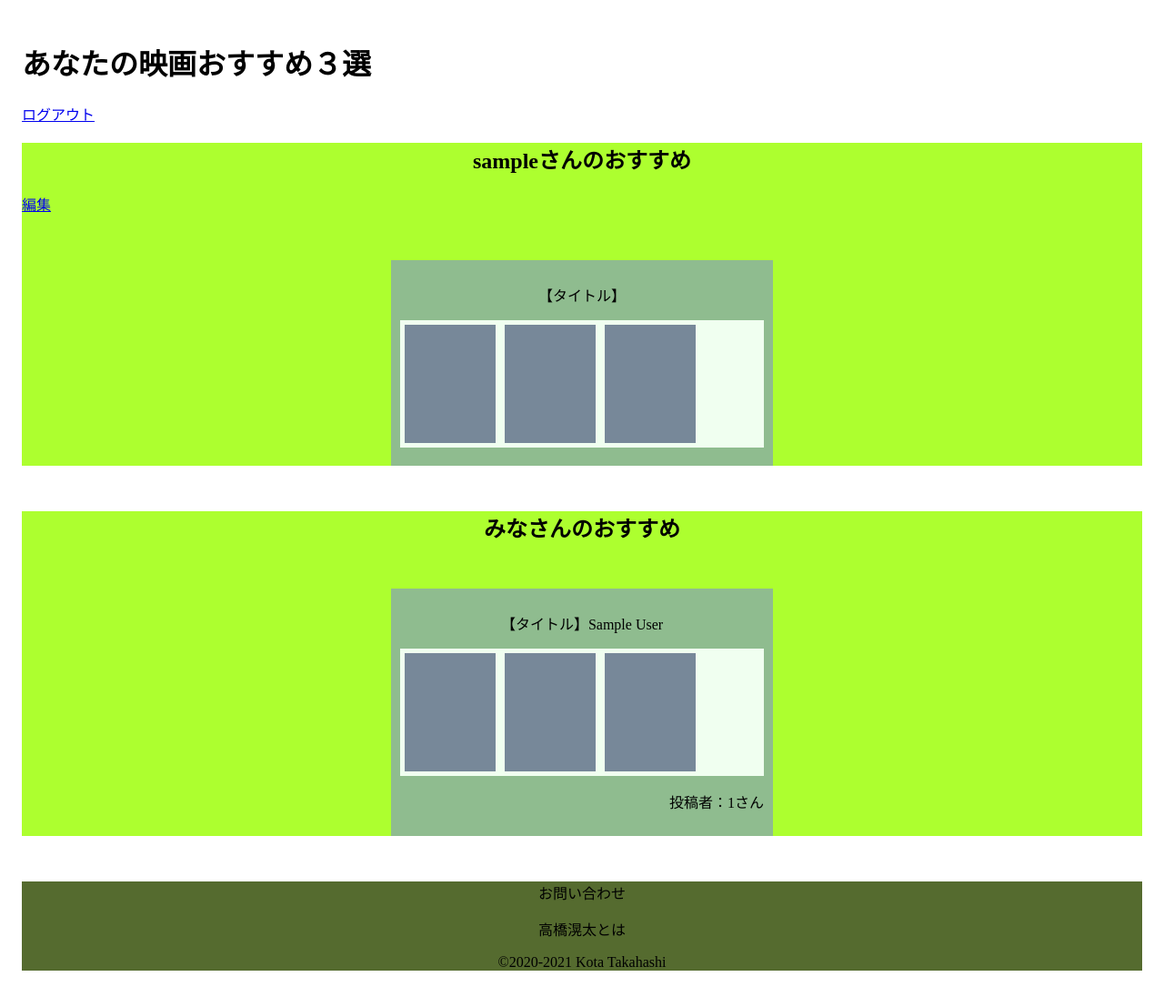
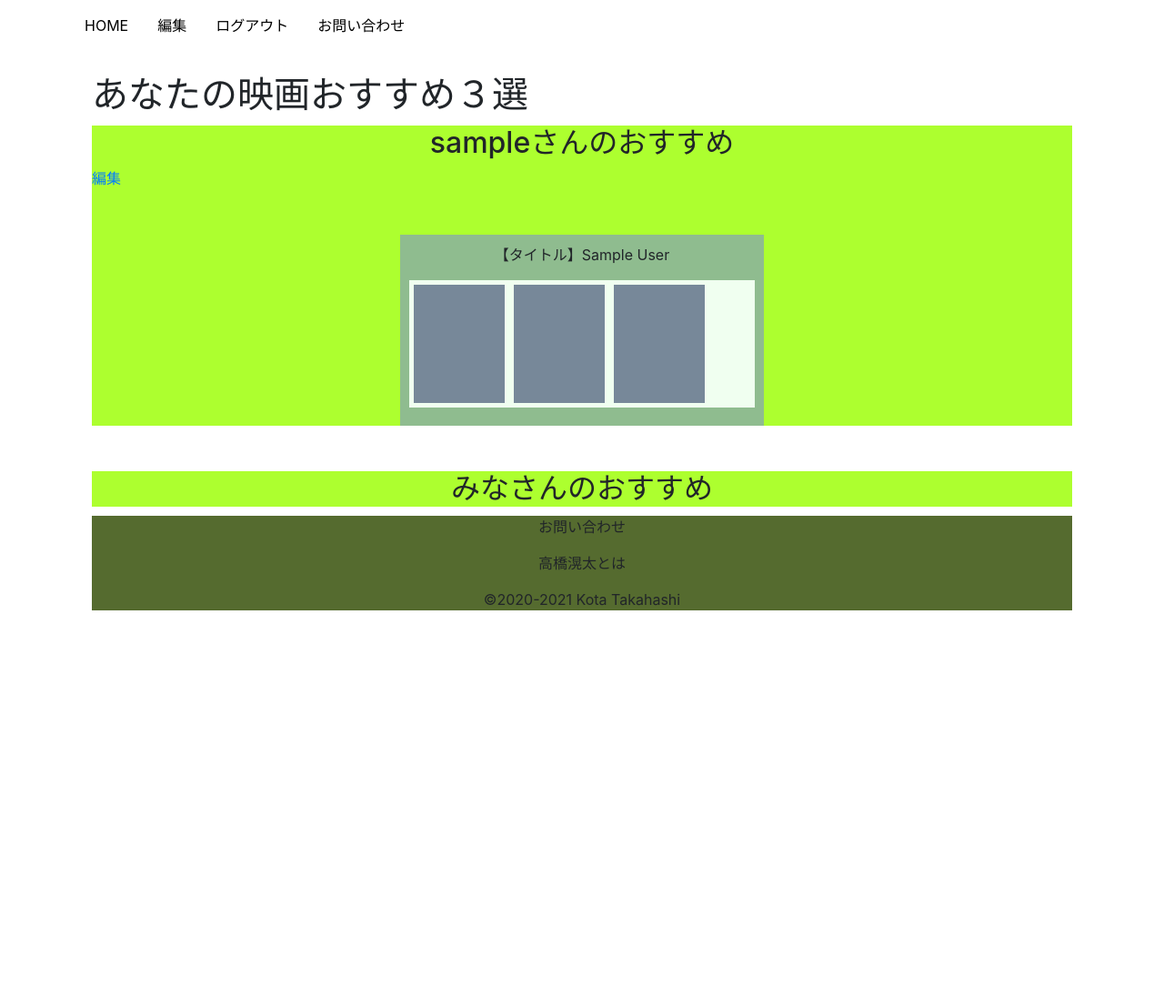
Before and after one commit to K-out-A/MovieRecommend, a Django app: page /home/ in a window 1280 px wide. Shown: the whole page at 91% size. After the commit the page ends 671 px from the top, so only its background shows below. Run offline with Django 3.2, Linux system fonts and the light colour scheme; a user stored in the database is signed in; tables that the repository leaves empty hold one stand-in row (values such as "Sample post"); some libraries are stand-ins or nearby versions.

Commit message:
fifth commit

```diff
--- a/app/templates/base.html
+++ b/app/templates/base.html
@@ -3,9 +3,29 @@
     <head>
         <meta charset="utf-8">
         <title>あなたの映画おすすめ３選</title>
+        <link rel="stylesheet" href="https://stackpath.bootstrapcdn.com/bootstrap/4.4.1/css/bootstrap.min.css">
         <link rel="stylesheet" href="{% static 'style.css' %}">
     </head>
     <body>
+        <nav class="navbar navbar-expand-lg">
+            <div class="container">
+                <ul class="navbar-nav">
+                    <li class="nav-item mr-3">
+                        <a href="{% url 'home' %}" class="nav-link nav-color">HOME</a>
+                    </li>
+                    <li class="nav-item mr-3">
+                        <a href="{% url 'create' %}" class="nav-link nav-color">編集</a>
+                    </li>
+                    <li class="nav-item mr-3">
+                        <a href="{% url 'logout' %}" class="nav-link nav-color">ログアウト</a>
+                    </li>
+                    <li class="nav-item mr-3">
+                        <a href="" class="nav-link nav-color">お問い合わせ</a>
+                    </li>
+                </ul>
+
+            </div>
+        </nav>
         <div class="container">
             {% block content %}
             {% endblock %}
--- a/app/templates/create.html
+++ b/app/templates/create.html
@@ -3,13 +3,12 @@
 <div style="padding:1em;">
     <div class="page-header">
         <h1>あなたの映画おすすめ３選</h1>
-        <a href="{% url 'logout' %}">ログアウト</a>
     </div>
     <div class="main">
         <div class="my-content">
             <h2 class="center">{{ username }}さんのおすすめ</h2>
             <div class="content">
-                <div class="title"><p>【タイトル】〜おすすめ３選〜</p></div>
+                <div class="title"><p>【タイトル】{{ user.title }}</p></div>
                 <div class="movies">
                     <div class="movie"></div>
                     <div class="movie"></div>
@@ -37,7 +36,7 @@
                     </tr>
                     <tr>
                         <th>投稿者</th>
-                        <th>{{ username }}</th>
+                        <th>{{ form.username }}</th>
                     </tr>
                     <tr>
                         <th>Twitterアドレス</th>
@@ -48,7 +47,6 @@
                         <th>{{ form.email }}</th>
                     </tr>
                 </table>
-                <a href="{% url 'home' %}">保存</a>
                 <input type="submit" name="Create" id="">
             </form>
         </div>
--- a/app/templates/home.html
+++ b/app/templates/home.html
@@ -3,24 +3,28 @@
 <div style="padding:1em;">
     <div class="page-header">
         <h1>あなたの映画おすすめ３選</h1>
-        <a href="{% url 'logout' %}">ログアウト</a>
     </div>
     <div class="main">
         <div class="my-content">
             <h2 class="center">{{ username }}さんのおすすめ</h2>
             <a href="{% url 'create' %}">編集</a>
             <div class="content">
-                <div class="title"><p>【タイトル】{{ title }}</p></div>
+                {% for user in users %}
+                {% if user.id == user_id %}
+                <div class="title"><p>【タイトル】{{ user.title }}</p></div>
                 <div class="movies">
                     <div class="movie"></div>
                     <div class="movie"></div>
                     <div class="movie"></div>
                 </div>
+                {% endif %}
+                {% endfor %}
             </div>
         </div>
         <div class="users-content">
             <h2 class="center">みなさんのおすすめ</h2>
             {% for user in users %}
+            {% if user.id != user_id %}
             <div class="content">
                 <div class="title"><p>【タイトル】{{ user.title }}</p></div>
                 <div class="movies">
@@ -28,8 +32,9 @@
                     <div class="movie"></div>
                     <div class="movie"></div>
                 </div>
-                <div class="user-name"><p>投稿者：{{ user.id }}さん</p></div>
+                <div class="user-name"><p>投稿者：{{ user.username }}さん</p></div>
             </div>
+            {% endif %}
             {% endfor %}
         </div>
     </div>
--- a/app/views.py
+++ b/app/views.py
@@ -40,8 +40,10 @@ def loginfunc(request):
         password2 = request.POST['password']
         user = authenticate(request, username=username2, password=password2)
         if user is not None:#そのユーザがいる場合はログイン処理をする
+            user_id = request.user.id
+            users = UserModel.objects.all()
             login(request, user)
-            return render(request, 'home.html', {'username':username2})
+            return render(request, 'home.html', {'username':username2, 'users':users, 'user_id':user_id,})
         else:#いない場合は
             return render(request, 'login.html', {'error':'名前かパスワードが間違っていない？'})
     return render(request, 'login.html', {})
@@ -53,8 +55,9 @@ def homefunc(request):
 
     #context = {'username':username}
     username = request.user.get_username()
-    print(type(username))
-    print(request.user.id)
+    user_id = request.user.id
+    print("user-name:{} type:{}".format(username,type(username)))
+    print("user-id:{} type:{}".format(request.user.id, type(request.user.id)))
     #main.user = UserModel.objects.get(id=request.user.id)
     users = UserModel.objects.all()
     #print(user.id)
@@ -67,7 +70,7 @@ def homefunc(request):
         if form.is_valid():
             form.save()
         return redirect('home.html')
-    context = {'username':username, 'users':users, 'form':form}
+    context = {'username':username, 'users':users, 'user_id':user_id, 'form':form}
     return render(request, 'home.html', context)
 
 
@@ -76,13 +79,13 @@ def createfunc(request):
     print(username)
     print(request.user.id)
 
-    #user = UserModel.objects.get(id=pk)
-    user = UserModel.objects.all()
+    user = UserModel.objects.get(pk=request.user.id)
+    #user = UserModel.objects.all()
     #form = UserForm(instance=user)
-    form = UserForm()
+    form = UserForm(instance=user)
     if request.method == 'POST':
-        #form = UserForm(request.POST, instance=user)
-        form = UserForm(request.POST)
+        form = UserForm(request.POST, instance=user)
+        #form = UserForm(request.POST)
         if form.is_valid():
             form.save()
         return redirect('home')
--- a/static/style.css
+++ b/static/style.css
@@ -1,3 +1,32 @@
+.navbar-nav{
+    flex-direction: row!important;
+}
+
+.nav-color{
+    color: black;
+}
+
+.nav-color:hover{
+    color:coral;
+}
+
+.nav-color:after{
+    content: "";
+    display: block;
+    height: 2px;
+    background: coral;
+    margin-top: 6px;
+    opacity:0;
+    transform: translateY(12px);
+    transition: all 0.3s ease-in-out;
+}
+
+.nav-color:hover:after{
+    transform: translateY(0px);
+    opacity: 1;
+}
+
+
 .my-content,.users-content{
     margin: 10px auto;
     background-color: greenyellow;
```
Also changed, not shown: app/templates/login.html (+15 -7 lines).
